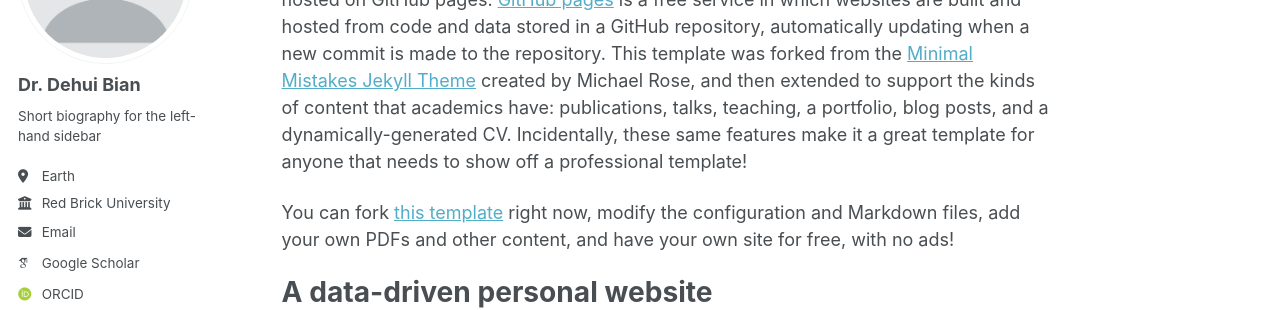
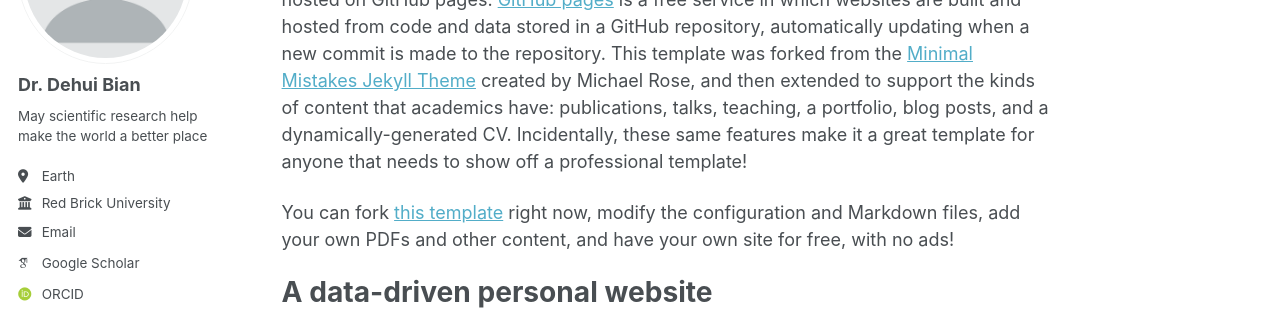
Before and after one commit to DehuiBian/dehuibian.github.io, a Jekyll site: the page built from _pages/about.md, in a window 1280 px wide. Shown: the part 212-522 px from the top of the page. Built offline with Jekyll 4.4.1, drawn with Linux system fonts in a browser that asks for light colours; some web fonts are replaced; a script bundle is joined from its source files by our own code; library files that are not in the unit come from our copies.

Commit message:
_config.yml

```diff
--- a/_config.yml
+++ b/_config.yml
@@ -26,7 +26,7 @@ author:
   avatar           : "profile.png"
   name             : "Dr. Dehui Bian"
   pronouns         : # example: "he/his"
-  bio              : "Short biography for the left-hand sidebar"
+  bio              : "May scientific research help make the world a better place"
   location         : "Earth"
   employer         : "Red Brick University"
   uri              : # URL
```
